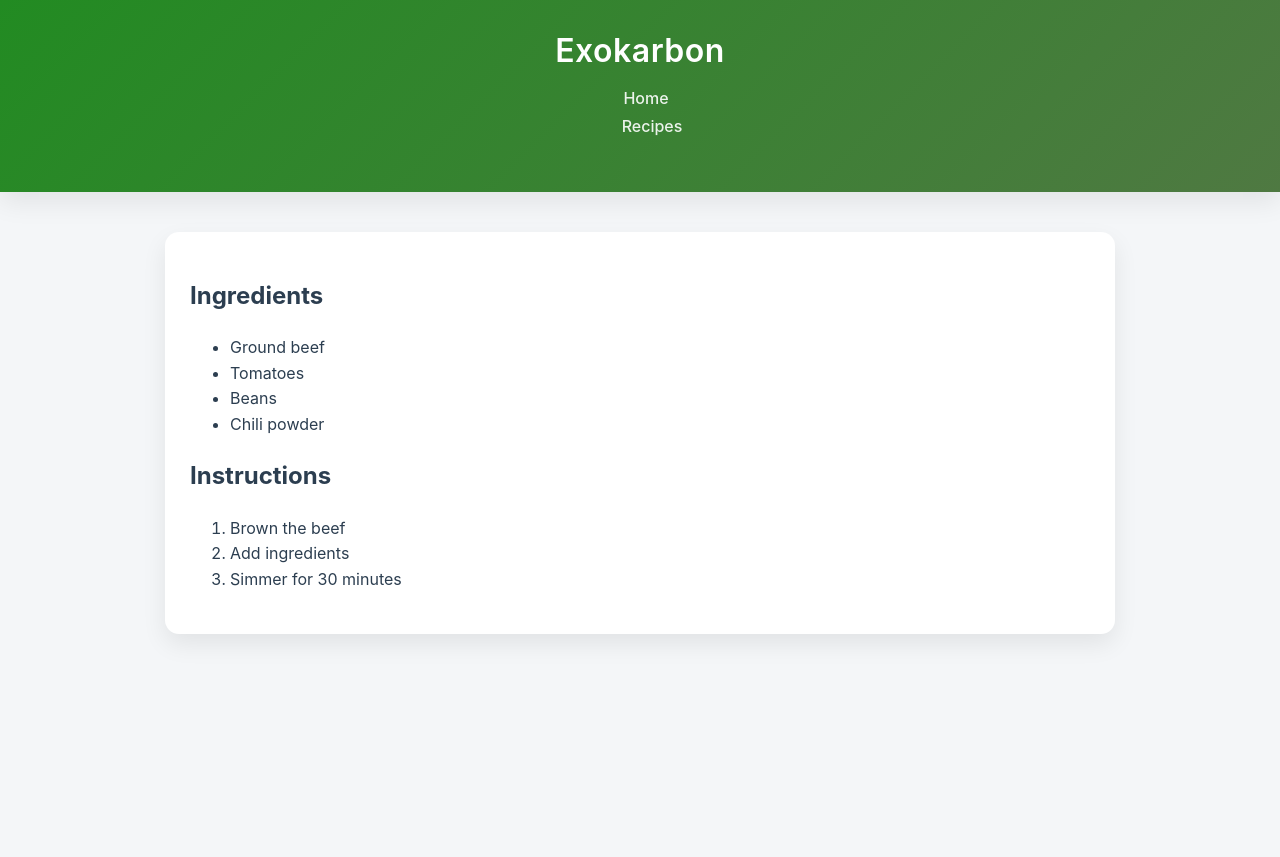
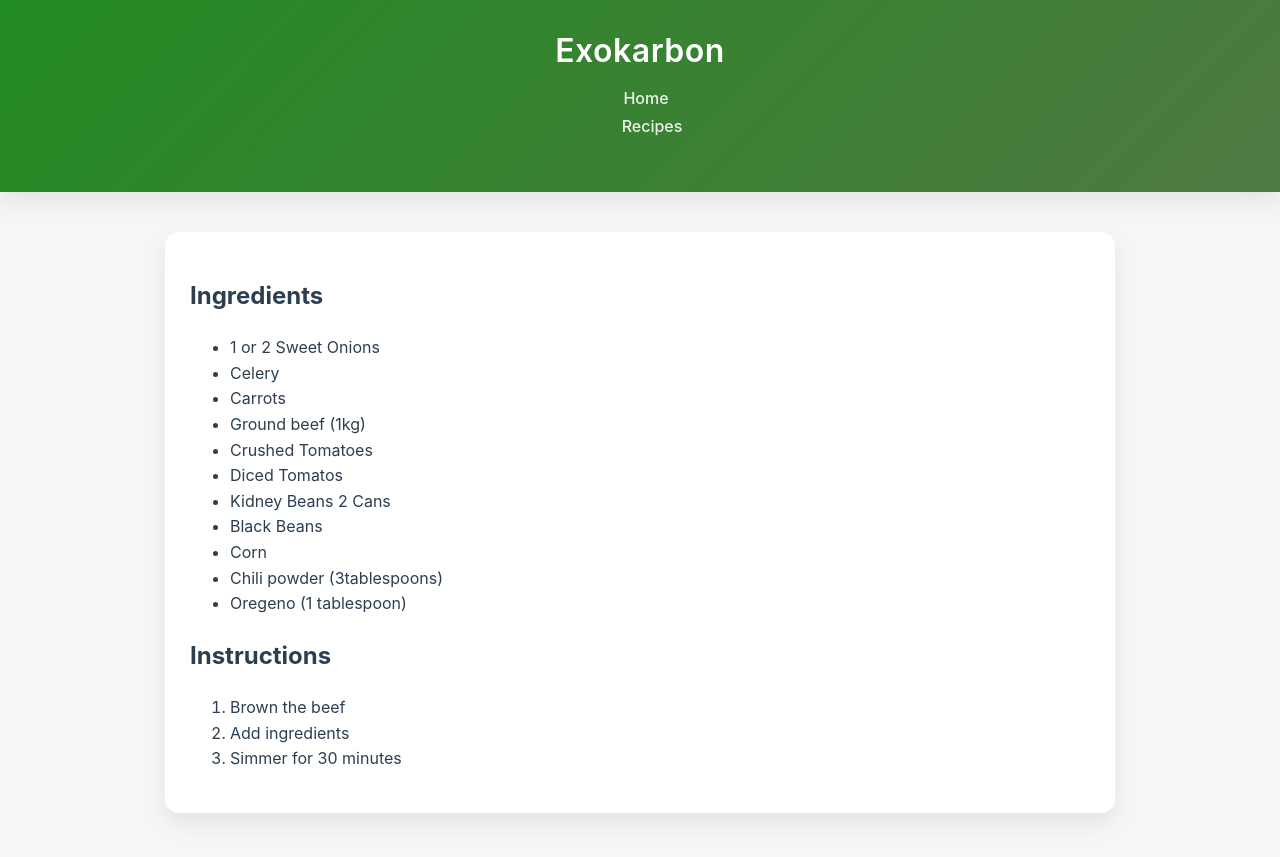
Before and after one commit to alanzanotto/exokarbon, a Jekyll site: the page built from recipes/chili.md, in a window 1280 px wide. Shown: the top 857 px of the page. Built offline with Jekyll 4.4.1, drawn with Linux system fonts in a browser that asks for light colours.

Commit message:
Update chili.md

```diff
--- a/recipes/chili.md
+++ b/recipes/chili.md
@@ -1,13 +1,20 @@
 ---
 layout: default
-title: Spaghetti
+title: Taco Meat Chilli
 ---
 
 ## Ingredients
-- Ground beef
-- Tomatoes
-- Beans
-- Chili powder
+- 1 or 2 Sweet Onions
+- Celery
+- Carrots
+- Ground beef (1kg)
+- Crushed Tomatoes
+- Diced Tomatos
+- Kidney Beans 2 Cans
+- Black Beans
+- Corn
+- Chili powder (3tablespoons)
+- Oregeno (1 tablespoon)
 
 ## Instructions
 1. Brown the beef
```
